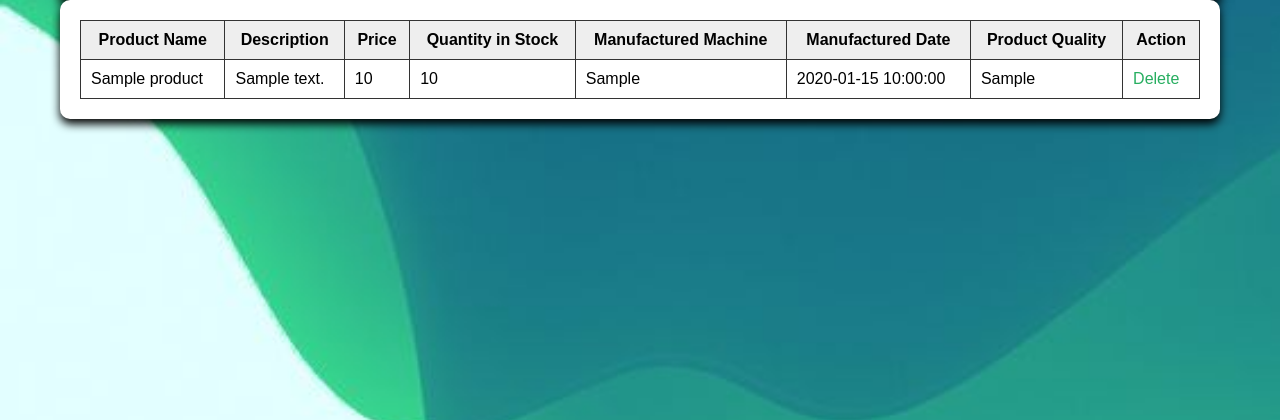
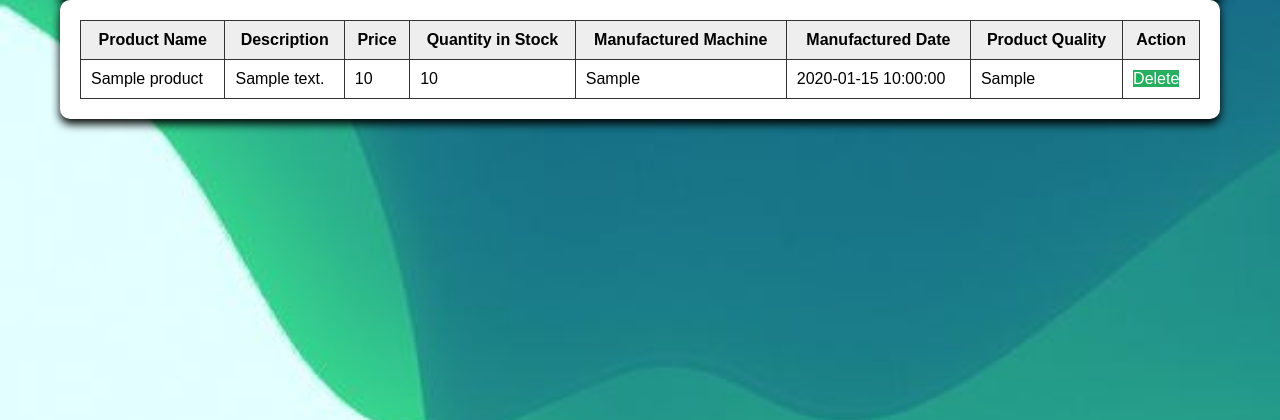
Before and after one commit to ridmi832/ProdSync, a PHP site: page /view_products.php in a window 1280 px wide. Shown: the part 155-575 px from the top of the page. Run offline with PHP 8.4, Linux system fonts and the light colour scheme; the visitor is signed in with stand-in values (Sample User, id 1); tables that the repository leaves empty or names only in its code hold one stand-in row (values such as "Sample post").

```diff
--- a/help.php
+++ b/help.php
@@ -80,7 +80,7 @@ if (isset($_SESSION['user_id']) || isset($_SESSION['admin_id'])) {
             <p>After adding products, you can view all your products in the product table on your dashboard. To delete a product, locate it in the product table and click on the "Delete" button under the "Action" column in the corresponding product row. You can also edit product details by clicking the "Edit" button next to each product.</p>
             <div class="image-container">
                 <div class="image-placeholder">
-                    <img src="product-table.jpg" alt="Product Table">
+                    <img src="view_product.jpeg" alt="Product Table">
                 </div>
             </div>
         </section>
--- a/styles.css
+++ b/styles.css
@@ -121,8 +121,8 @@ nav a:hover {
   transition: 0.3s;
 }
 
-nav .icon{
-  background:var(--green);
+nav .icon {
+  background: var(--green);
 }
 .container {
   max-width: 1200px;
@@ -213,7 +213,8 @@ table tbody tr:nth-child(even) {
 }
 
 table a {
-  color: var(--green);
+  color: var(--white);
+  background: var(--green);
 }
 
 table a:hover {
--- a/view_products.php
+++ b/view_products.php
@@ -68,7 +68,7 @@ if (isset($_GET['delete'])) {
                             <td><?php echo htmlspecialchars($product['manufactured_machine']); ?></td>
                             <td><?php echo htmlspecialchars($product['manufactured_date']); ?></td>
                             <td><?php echo htmlspecialchars($product['product_quality']); ?></td>
-                            <td><a href="view_products.php?delete=<?php echo $product['product_id']; ?>">Delete</a></td>
+                            <td><a class="delet-btn"   href="view_products.php?delete=<?php echo $product['product_id']; ?>">Delete</a></td>
                         </tr>
                     <?php endwhile; ?>
                 </tbody>
```
Also changed, not shown: view_product.jpeg (added).
